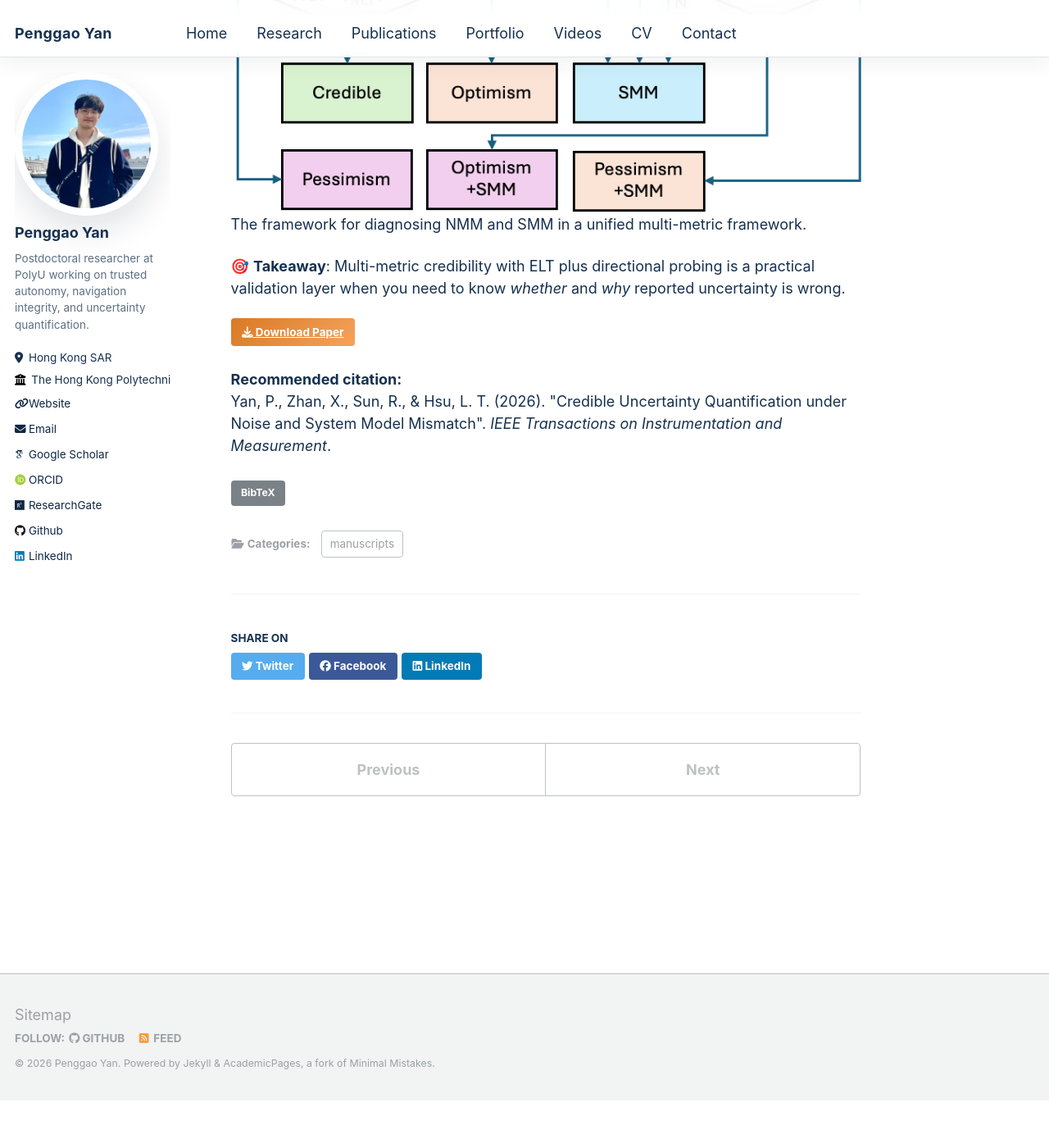
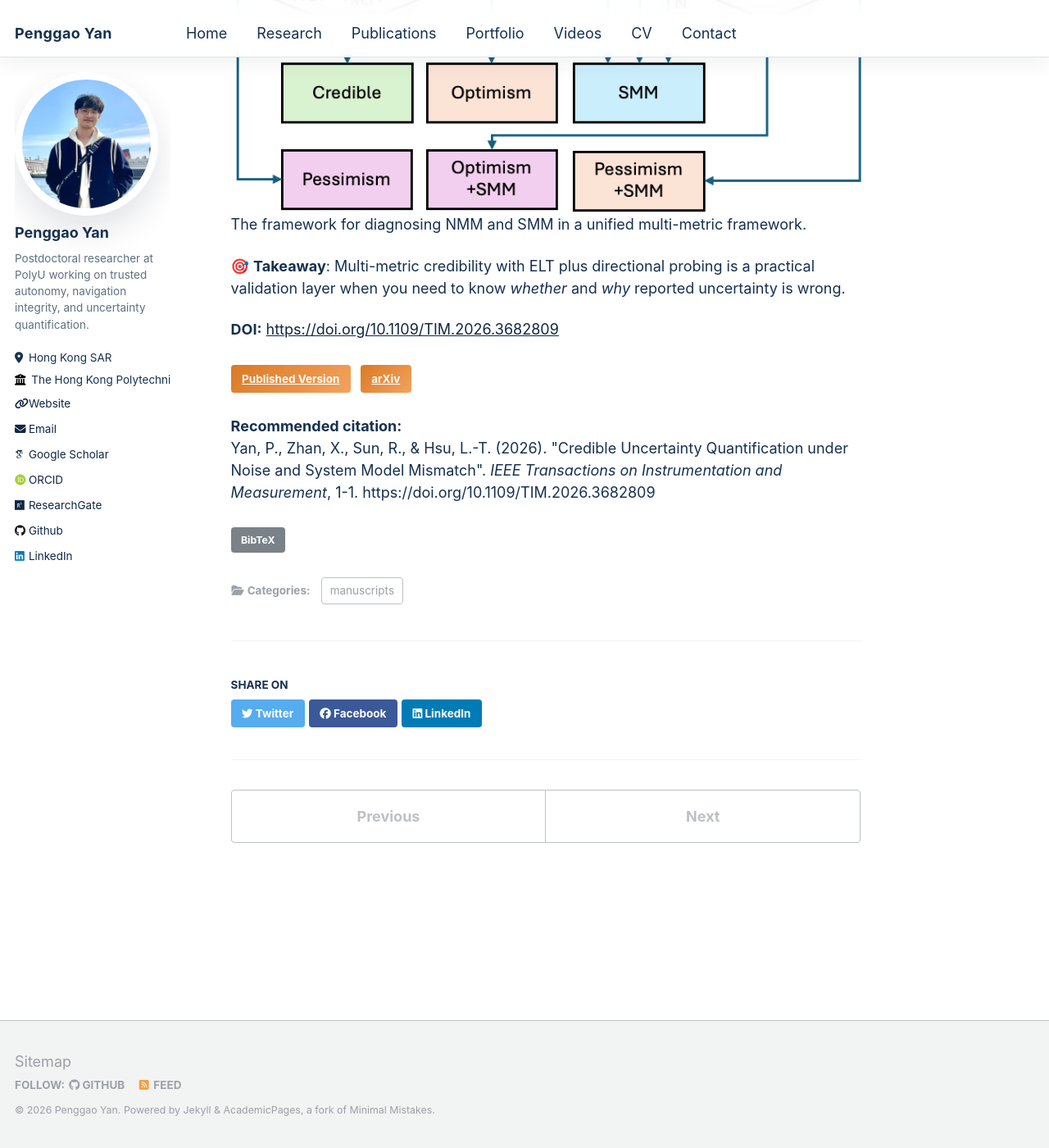
Before and after one commit to JasonYanxx/JasonYanxx.github.io, a Jekyll site: the page built from _publications/2026-03-01-IEEE-TIM-Credible-UQ.md, in a window 1280 px wide and 1400 px high, scrolled down 1485 px. Shown: the whole window at 82% size. Built offline with Jekyll 4.4.1, drawn with Linux system fonts in a browser that asks for light colours; some web fonts are replaced; comment, search, counter and statistics services are not loaded; before the commit the page ends 2827 px from its top, so only the background shows below that.

Commit message:
update TIM publication links

```diff
--- a/_includes/publication-citation.html
+++ b/_includes/publication-citation.html
@@ -6,18 +6,38 @@
 <style>
 .bibtex-details { margin-top: 1em; }
 .bibtex-block { background: #f5f5f5; padding: 1em; overflow-x: auto; font-size: 0.85em; border-radius: 4px; }
+.publication__links .btn { margin-right: 0.5em; margin-top: 0.5em; }
 .publication__links .btn--small { margin-top: 0.5em; }
 </style>
+
+{% assign publisher_href = page.publisherurl %}
+{% if page.publisherurl %}
+  {% unless page.publisherurl contains '://' %}
+    {% assign publisher_href = page.publisherurl | prepend: base_path %}
+  {% endunless %}
+{% endif %}
+{% assign paper_href = page.paperurl %}
+{% if page.paperurl %}
+  {% unless page.paperurl contains '://' %}
+    {% assign paper_href = page.paperurl | prepend: base_path %}
+  {% endunless %}
+{% endif %}
 
 <div class="publication__links">
   {% if page.doi %}
     <p><strong>DOI:</strong> <a href="https://doi.org/{{ page.doi }}" target="_blank" rel="noopener">https://doi.org/{{ page.doi }}</a></p>
   {% endif %}
-  {% if page.paperurl %}
-    <p><a href="{% if page.paperurl contains '://' %}{{ page.paperurl }}{% else %}{{ page.paperurl | prepend: base_path }}{% endif %}" class="btn btn--primary" target="_blank" rel="noopener"><i class="fas fa-download" aria-hidden="true"></i> Download Paper</a>
-    {% if page.slidesurl and page.slidesurl contains 'http' %}
-      | <a href="{{ page.slidesurl }}" class="btn btn--info" target="_blank" rel="noopener">Download Slides</a>
-    {% endif %}
+  {% if page.publisherurl or page.paperurl or page.slidesurl %}
+    <p>
+      {% if page.publisherurl %}
+        <a href="{{ publisher_href }}" class="btn btn--primary" target="_blank" rel="noopener">{{ page.publisherlabel | default: "Published Version" }}</a>
+      {% endif %}
+      {% if page.paperurl %}
+        <a href="{{ paper_href }}" class="btn btn--primary" target="_blank" rel="noopener">{% if page.paperlabel %}{{ page.paperlabel }}{% else %}<i class="fas fa-download" aria-hidden="true"></i> Download Paper{% endif %}</a>
+      {% endif %}
+      {% if page.slidesurl and page.slidesurl contains 'http' %}
+        <a href="{{ page.slidesurl }}" class="btn btn--info" target="_blank" rel="noopener">Download Slides</a>
+      {% endif %}
     </p>
   {% endif %}
   {% if page.citation %}
--- a/_publications/2026-03-01-IEEE-TIM-Credible-UQ.md
+++ b/_publications/2026-03-01-IEEE-TIM-Credible-UQ.md
@@ -6,14 +6,21 @@ permalink: /publication/2026-03-01-IEEE-TIM-Credible-UQ
 excerpt: "Unified NCI, NLL, and ES framework with empirical location test (ELT) and directional probing to diagnose noise vs. system model mismatch <br/><img src='/assets/images/TIM-Credible-UQ-cover.png' alt='Cover image for the credible uncertainty quantification paper' width='800'>"
 date: 2026-03-01
 venue: 'IEEE Transactions on Instrumentation and Measurement'
+doi: '10.1109/TIM.2026.3682809'
+publisherurl: 'https://ieeexplore.ieee.org/document/11479287'
+publisherlabel: 'Published Version'
 paperurl: 'https://arxiv.org/abs/2509.03311'
-citation: 'Yan, P., Zhan, X., Sun, R., & Hsu, L. T. (2026). &quot;Credible Uncertainty Quantification under Noise and System Model Mismatch&quot;. <i>IEEE Transactions on Instrumentation and Measurement</i>.'
+paperlabel: 'arXiv'
+citation: 'Yan, P., Zhan, X., Sun, R., & Hsu, L.-T. (2026). &quot;Credible Uncertainty Quantification under Noise and System Model Mismatch&quot;. <i>IEEE Transactions on Instrumentation and Measurement</i>, 1-1. https://doi.org/10.1109/TIM.2026.3682809'
 bibtex: |
   @article{yan2026credible,
     author = {Yan, Penggao and Zhan, Xingqun and Sun, Rui and Hsu, Li-Ta},
     title = {Credible Uncertainty Quantification under Noise and System Model Mismatch},
     journal = {IEEE Transactions on Instrumentation and Measurement},
-    year = {2026}
+    year = {2026},
+    pages = {1--1},
+    doi = {10.1109/TIM.2026.3682809},
+    url = {https://doi.org/10.1109/TIM.2026.3682809}
   }
 ---
 
```
Also changed, not shown: _includes/archive-single.html (+7 -3 lines), _pages/about.md (+1 -1 lines).
